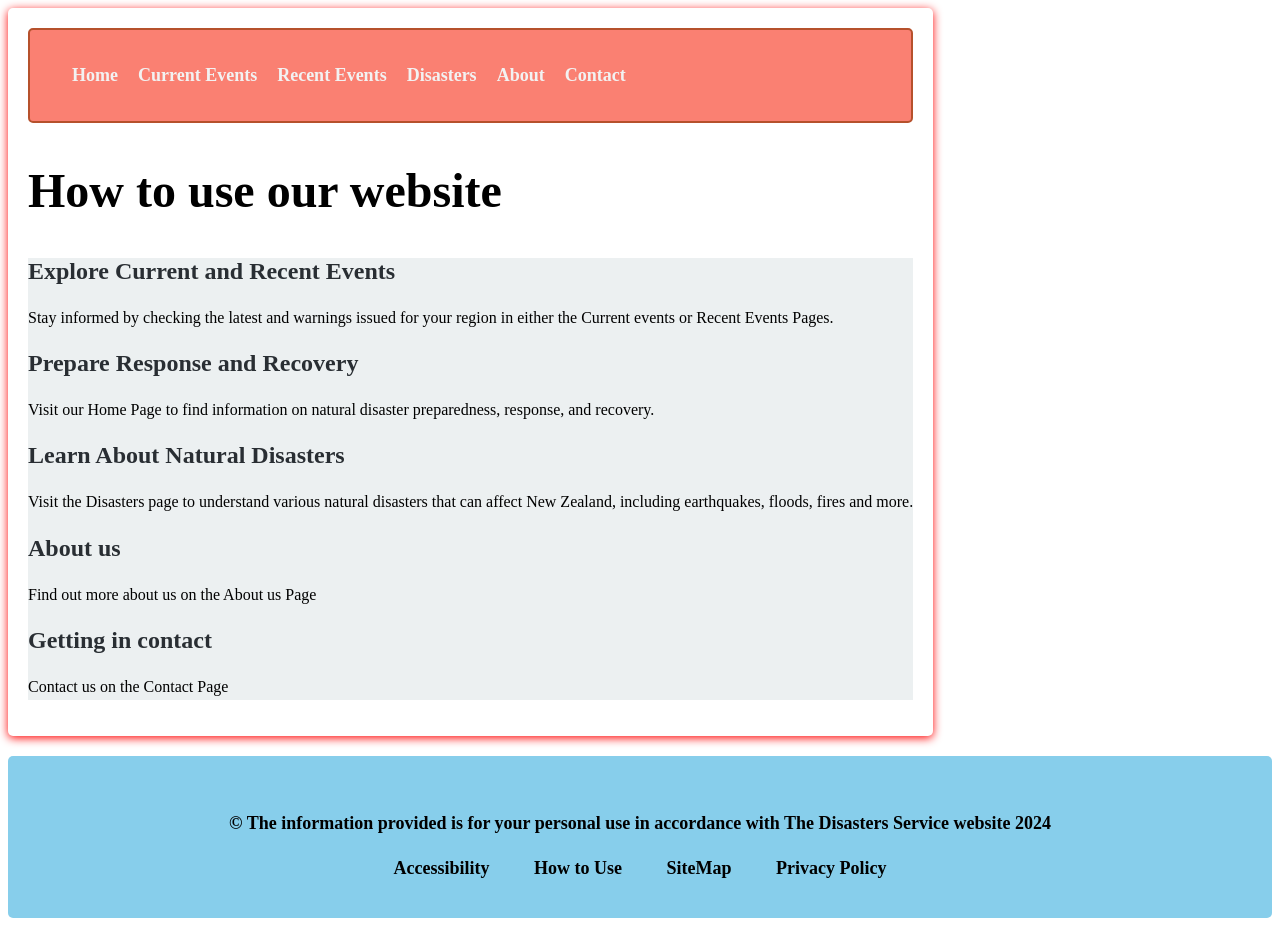
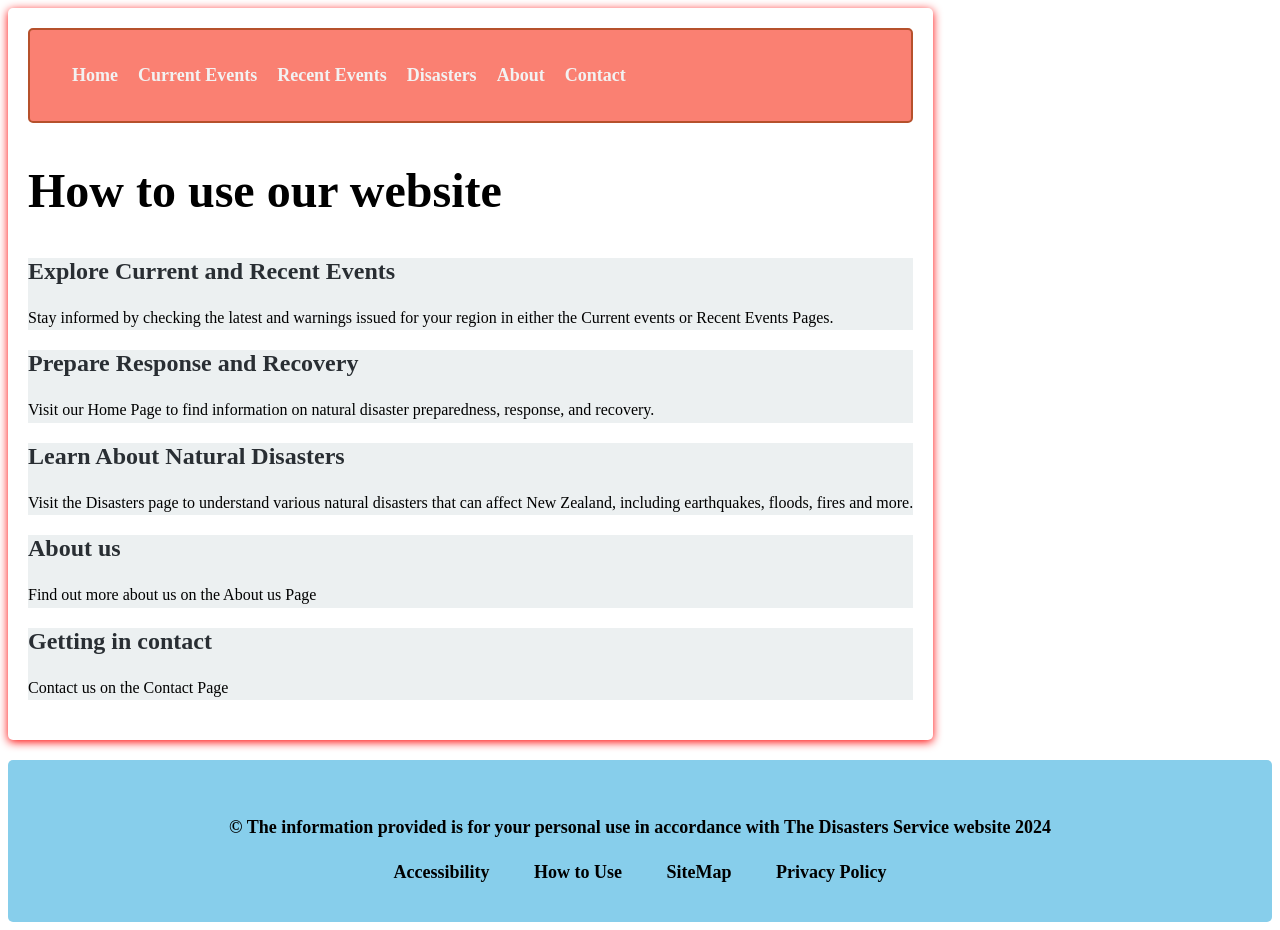
Before and after one commit to BIT-Studio-3/group-project-25-1-scade, a SvelteKit app in the folder disaster/disaster/: page /howToUse in a window 1280 px wide. Built offline with nearby package versions, Linux system fonts and the light colour scheme.

Commit message:
separarte each section to its own class for better styling

```diff
--- a/disaster/disaster/src/routes/howToUse/+page.svelte
+++ b/disaster/disaster/src/routes/howToUse/+page.svelte
@@ -10,16 +10,30 @@
     <div class = "info">
       <h2> Explore Current and Recent Events</h2>
       <p>Stay informed by checking the latest and warnings issued for your region in either the Current events or Recent Events Pages.</p>
+    </div>
+
+      <div class = "info">
+
           <h2>Prepare Response and Recovery</h2>
           <p>Visit our Home Page to find information on natural disaster preparedness, response, and recovery.</p>
+      </div>
+      <div class = "info">
+
           <h2>Learn About Natural Disasters</h2>
           <p>Visit the Disasters page to understand various natural disasters that can affect New Zealand, including earthquakes, floods, fires and more.</p>
+      </div>
+      <div class = "info">
           <h2>About us</h2>
           <p>Find out more about us on the About us Page</p>
+
+      </div>
+      <div class = "info">
+
           <h2>Getting in contact</h2>
           <p>Contact us on the Contact Page </p>
+      </div>
 
-</div>
+
 
 
 
@@ -55,6 +69,7 @@
 
     .info{
       background-color: #ecf0f1;
+      margin-bottom: 20px;
 
     }
 
```
Lines whose indentation alone changed are shown as unchanged.
